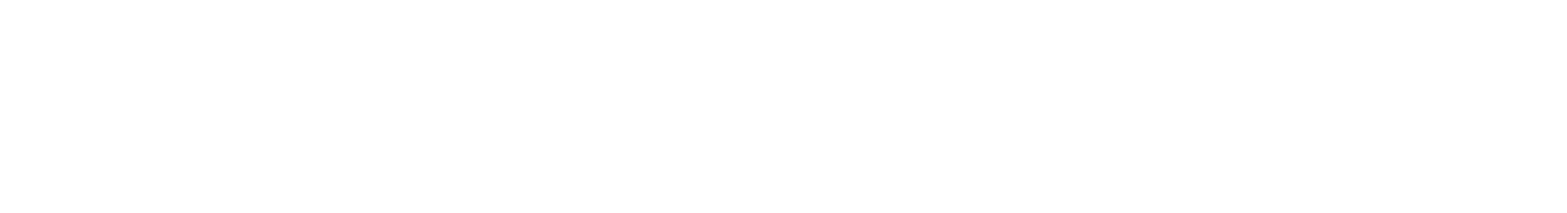
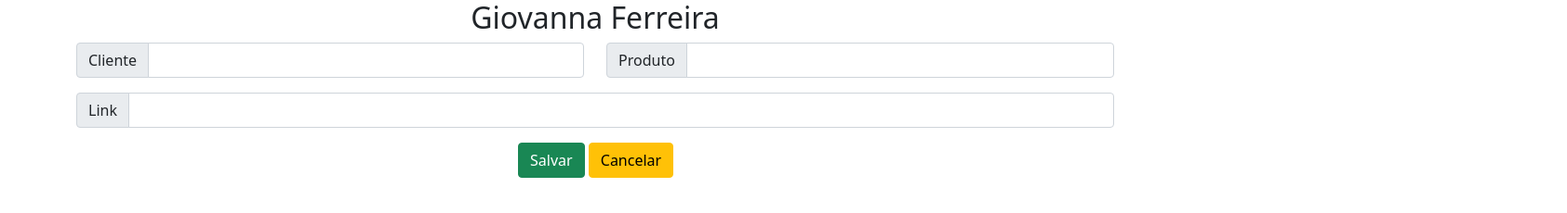
Before and after one commit to gigibenedetti/quarta-loja, a plain HTML site: page index.html in a window 1280 px wide. Shown: the whole page at 93% size, 1685 px wide, since content can reach past the window. Drawn offline with nearby package versions, Linux system fonts and the light colour scheme.

Commit message:
Incluir o menu da home

```diff
--- a/index.html
+++ b/index.html
@@ -4,9 +4,35 @@
     <meta charset="UTF-8">
     <meta http-equiv="X-UA-Compatible" content="IE=edge">
     <meta name="viewport" content="width=device-width, initial-scale=1.0">
+    <link href="https://cdn.jsdelivr.net/npm/bootstrap@5.1.3/dist/css/bootstrap.min.css" rel="stylesheet">
+    <script src="https://cdn.jsdelivr.net/npm/bootstrap@5.1.3/dist/js/bootstrap.bundle.min.js"></script>
     <title>Document</title>
 </head>
 <body>
-
+    <div class="container">
+        <h2 class="text-center">Giovanna Ferreira</h2>
+        <form>
+            <div class="row">
+                <div class="col-md-6">
+                    <div class="input-group mb-3"> <span class="input-group-text">Cliente</span> <input type="text"
+                            class="form-control"> </div>
+                </div>
+                <div class="col-md-6">
+                    <div class="input-group mb-3"> <span class="input-group-text">Produto</span> <input type="text"
+                            class="form-control"> </div>
+                </div>
+            </div>
+            <div class="row">
+                <div class="col-md-12">
+                    <div class="input-group mb-3"> <span class="input-group-text">Link</span> <input type="text"
+                            class="form-control"> </div>
+                </div>
+            </div>
+            <div class="row">
+                <div class="offset-5">
+                    <button type="button" class="btn btn-success">Salvar</button>
+                    <button type="button" class="btn btn-warning">Cancelar</button>
+        </form>
+    </div>
 </body>
 </html>
```
